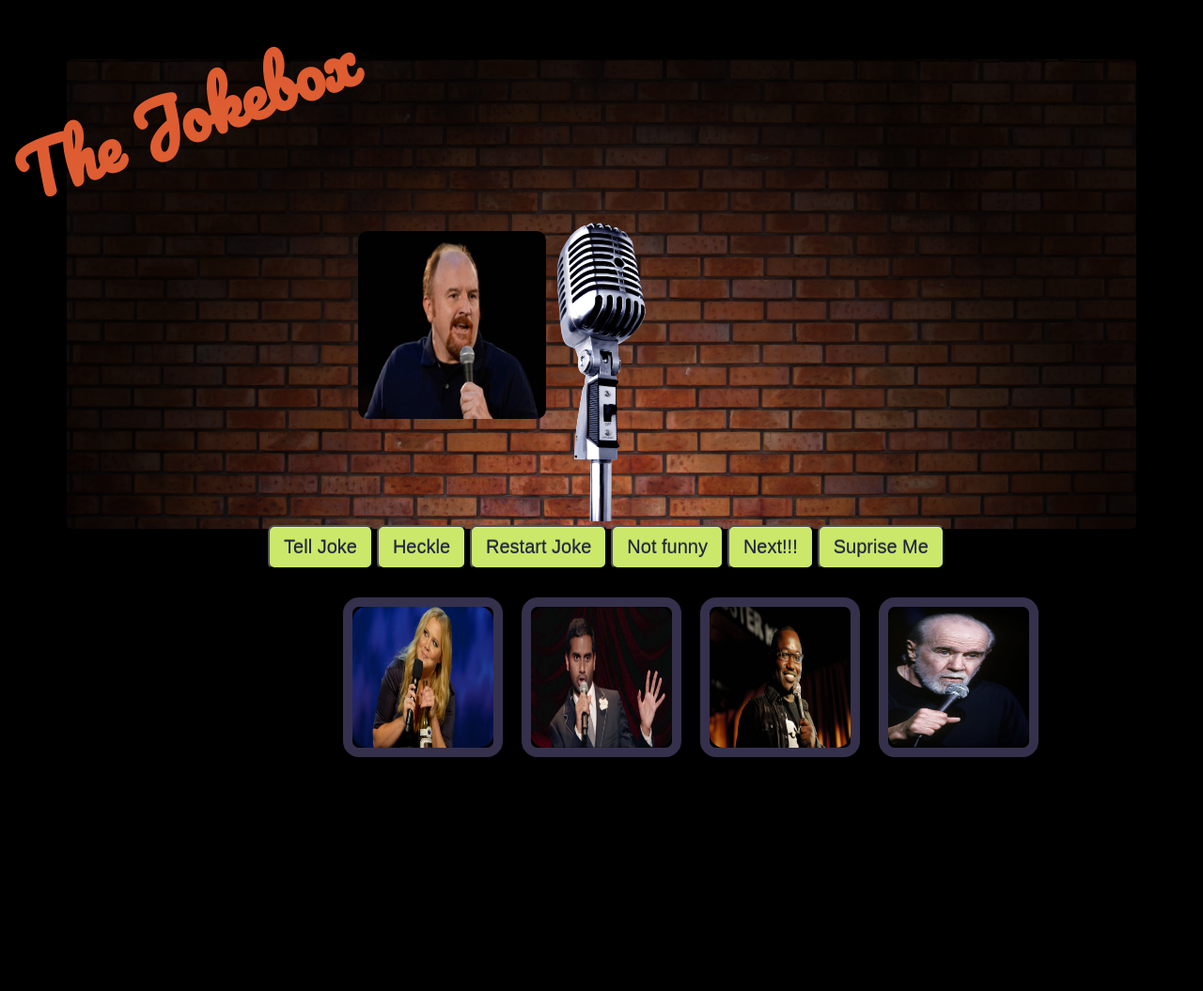
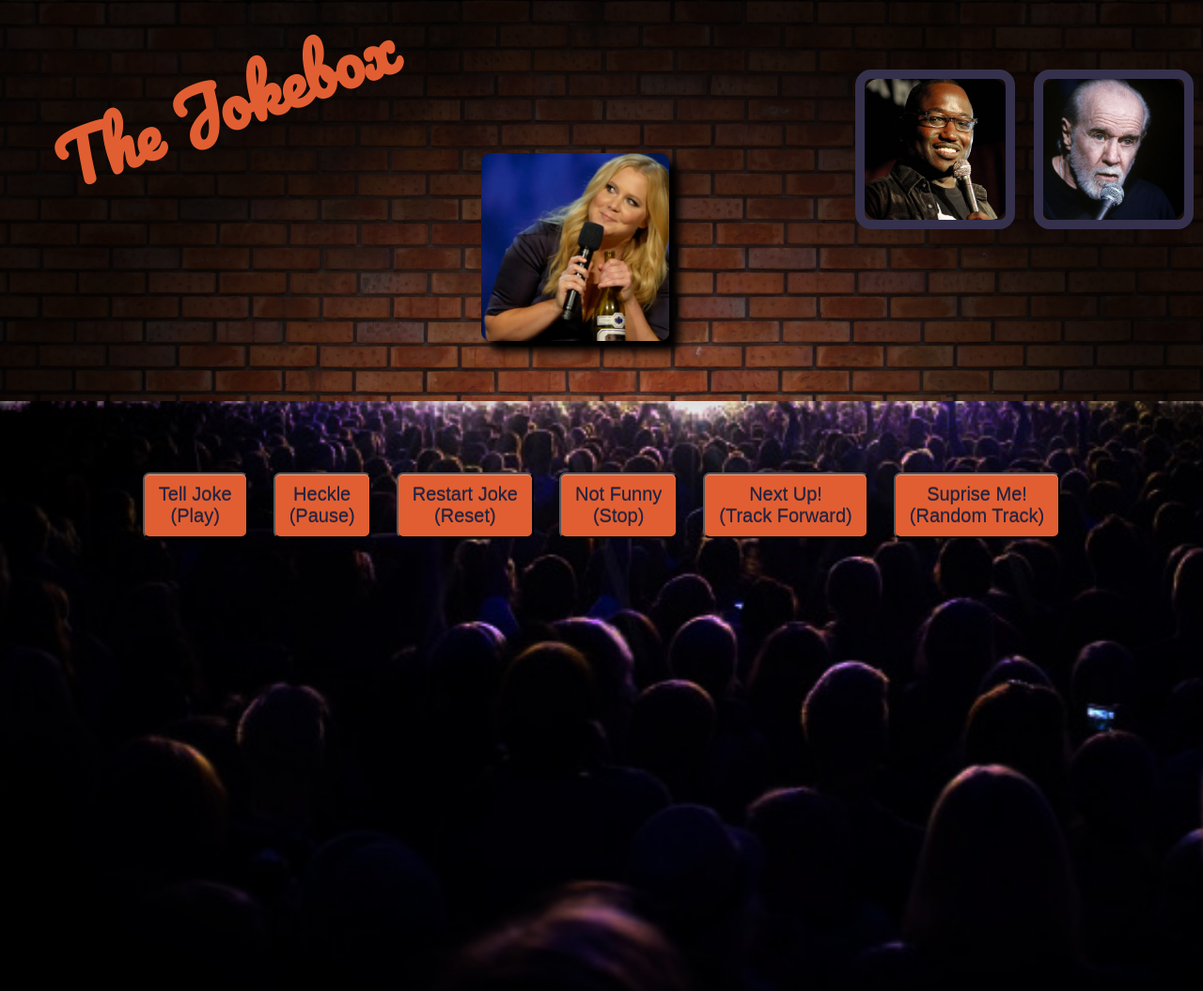
Before and after one commit to MichaelManwaring/theJukebox, a PHP site: page /index.html in a window 1280 px wide. Shown: the whole page at 94% size. Before the commit the page ends 806 px from the top, so only its background shows below. Run offline with PHP 8.4, Linux system fonts and the light colour scheme; some libraries are stand-ins or nearby versions.

Commit message:
bad man edits made

```diff
--- a/css/main.css
+++ b/css/main.css
@@ -1,12 +1,17 @@
 #controls {
+  background-image: url("../images/audience.jpg");
+  background-size: cover;
   position: relative;
-  margin-left: 10px; }
+  padding: 5%;
+  height: 500px;
+}
 
 button {
   padding: 10px 15px;
+  margin: 1%;
   box-shadow: inset 0 1px 0 rgba(255, 255, 255, 0.4), 0 1px 1px rgba(0, 0, 0, 0.2);
   text-shadow: 0 -1px 0 rgba(0, 0, 0, 0.4);
-  background-color: #CBE86B;
+  background-color: #E15E32;
   color: #1E2345;
   border-radius: 7px;
   font-size: 20px; }
@@ -27,10 +32,13 @@ button:hover {
   .on_deck {
     width: 150px;
     height: 150px;
-    border-radius: 10%; }
+    border-radius: 10%;
+  }
 
   #louis:hover, #amy:hover, #aziz:hover, #hannibal:hover, #george:hover {
-    border: 10px solid #CBE86B; } }
+    border: 10px solid #CBE86B;
+  }
+}
 
 #jokebox_header {
   font-family: 'Pacifico', cursive;
@@ -39,54 +47,65 @@ button:hover {
   z-index: 2;
   color: #E15E32;
   transform: rotate(-20deg);
-  margin: 0;
+  margin: 50px;
 }
 
 .stage {
   background-image: url(../images/bricks.jpg);
-  background-size: cover;
-  width: 90%;
-  margin: 5%;
-  height: 500px;
+  background-size: 100%;
+  /*width: 100%;*/
+  /*margin: 5%;*/
+  /*height: 500px;*/
   text-align: center;
-  border-radius: 5px; }
+  /*border-radius: 5px; */
+}
 
 #spotlight {
   background-image: url(../images/spotlight.png);
-  background-size: cover;
-  width: 100%;
-  height: 500px;
+  background-size: 100%;
+  /*width: 100%;*/
+  height: 100%;
   z-index: 1;
-  margin: 0; }
+  margin: 0;
+}
 
 #performing {
   z-index: 0;
   width: 150px;
-  height: 150px;
+  /*height: 300px;*/
   position: relative;
-  top: 60px;
-  left: 310px; }
+  top: -60px;
+  left: 40%;
+}
 
 #microphone {
-  width: 20%; }
+  width: 20%;
+  z-index: 10;
+  position: relative;
+
+}
 
 .comedian_on_stage {
   width: 200px;
   height: 200px;
-  border-radius: 10px; }
+  border-radius: 10px;
+  box-shadow: 10px 10px 10px 1px black;
+}
 
-@media (max-width: 500px) {
-  #microphone {
-    display: none; }
 
-  #controls {
-    margin-top: 200px; }
 
-  #performing .comedian_on_stage {
-    display: none; } }
 body {
-  background-color: black;
+  /*background-color: black;*/
   color: white;
-  text-align: center; }
+  text-align: center;
+  margin: 0;
+}
+.comedians_list{
+  float: right;
+  margin: 5% 0;
+}
+.comedian{
+  /*width: 10em;*/
+}
 
 /*# sourceMappingURL=main.css.map */
--- a/index.html
+++ b/index.html
@@ -12,6 +12,7 @@
 	<header>
 		<!-- header will be rotated and blinking to mimic a flashing neon sign -->
 		<h1 id="jokebox_header">The Jokebox</h1>
+		<div class="comedians_list"></div>
 	</header>
 	<!-- stage contains all elements on the 'brick wall' -->
 	<div class="stage">
@@ -22,19 +23,18 @@
 			<!-- div for where the audio file is moved to -->
 			<div id='mic'></div>
 			<!-- image for microphone on the stage -->
-			<img src="images/microphone.png" id="microphone">
+			<!-- <img src="images/microphone.png" id="microphone"> -->
 			<!-- buttons for the controls, js will add functionality -->
-			<div id='controls'>
-				<button id="play_button" type="button">Tell Joke</button>
-				<button id="pause_button" type="button">Heckle</button>
-				<button id="reset_button" type="button">Restart Joke</button>
-				<button id="stop_button" type="button">Not funny</button>
-				<button id="next_button" type="button">Next!!!</button>
-				<button id="random_button" type="button">Suprise Me</button>
-			</div>
 		</div>
 	</div>
+	<div id='controls'>
+		<button id="play_button" type="button">Tell Joke<br>(Play)</button>
+		<button id="pause_button" type="button">Heckle<br>(Pause)</button>
+		<button id="reset_button" type="button">Restart Joke<br>(Reset)</button>
+		<button id="stop_button" type="button">Not Funny<br>(Stop)</button>
+		<button id="next_button" type="button">Next Up!<br>(Track Forward)</button>
+		<button id="random_button" type="button">Suprise Me!<br>(Random Track)</button>
+	</div>
 	<!-- div for photos of comedians 'on deck' -->
-	<div class="comedians_list"></div>
 </body>
 </html>
--- /dev/null
+++ b/index.php
@@ -0,0 +1,2 @@
+<!-- for heroku deployment -->
+<?php header( 'Location: /index.html' ) ;  ?>
--- a/js/jukebox.js
+++ b/js/jukebox.js
@@ -3,7 +3,7 @@ $(document).ready(function(){
 	function Track(name){
 		this.name = name
 		// audio files have names corresponding to their artists
-		this.file_name = name + ".mp3"
+		this.file_name = "audio/" + name + ".mp3"
 		// image files have names corresponding to their artists
 		this.img_src = "images/" + name + ".jpg"
 	}
@@ -44,14 +44,14 @@ $(document).ready(function(){
 		// switches out the current on stage picture with the one clicked on by hiding the 'on deck' image and changing the one onstage
 		$('.hider').css( "visibility", "visible");
 		$("#"+comedian).css('visibility', "hidden");
-		$('#performing').html("<img src='images/" + comedian  +".jpg' class='comedian_on_stage'>")
+		$('#performing').html("<img src='images/" + comedian  +".jpg' class='comedian_on_stage comedian'>")
 	}
 
 	function build_gallery (participants){
 		// Populates a gallery with comedians images that are clickable to allow track changes
 		gallery_string=""
 		for (var i in participants) {
-			next= ("<div id='" + participants[i].name  + "' class='hider'><img src='" + participants[i].img_src + "' class='on_deck'></div>")
+			next= ("<div id='" + participants[i].name  + "' class='hider'><img src='" + participants[i].img_src + "' class='on_deck comedian'></div>")
 			console.log(next)
 			gallery_string += next
 		}
@@ -63,9 +63,9 @@ $(document).ready(function(){
 
 	the_jokebox = new Jukebox()
 	// load the tracks
-	the_jokebox.load_track(new Track('louis'))
+	// the_jokebox.load_track(new Track('louis'))
 	the_jokebox.load_track(new Track('amy'))
-	the_jokebox.load_track(new Track('aziz'))
+	// the_jokebox.load_track(new Track('aziz'))
 	the_jokebox.load_track(new Track('hannibal'))
 	the_jokebox.load_track(new Track('george'))
 
@@ -128,5 +128,5 @@ $(document).ready(function(){
 			});
 		});
 	}
-	blink('#jokebox_header');
+	// blink('#jokebox_header');
 })
```
Also changed, not shown: js/testing.js (deleted, +0 -47 lines), images/amy.jpg, images/audience.jpg (added), images/george.jpg, images/hannibal.jpg, 7 other files.
